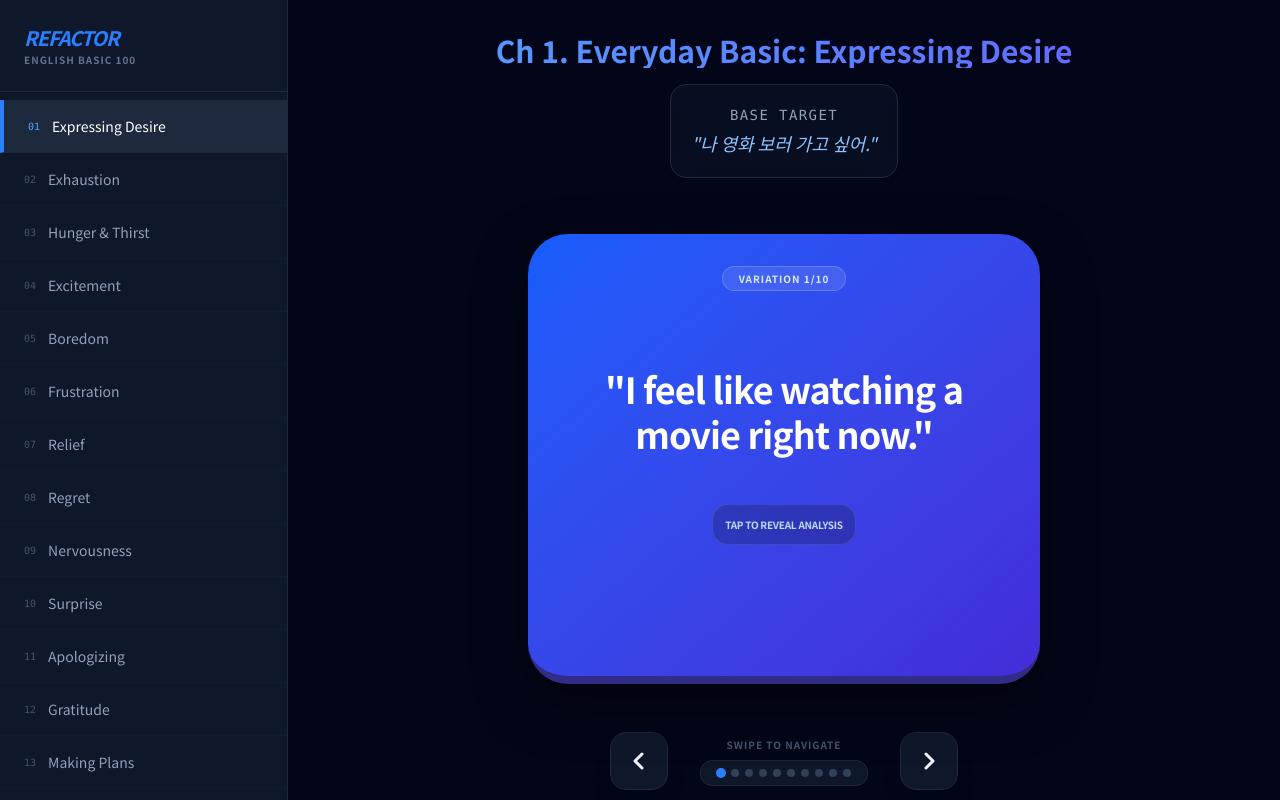
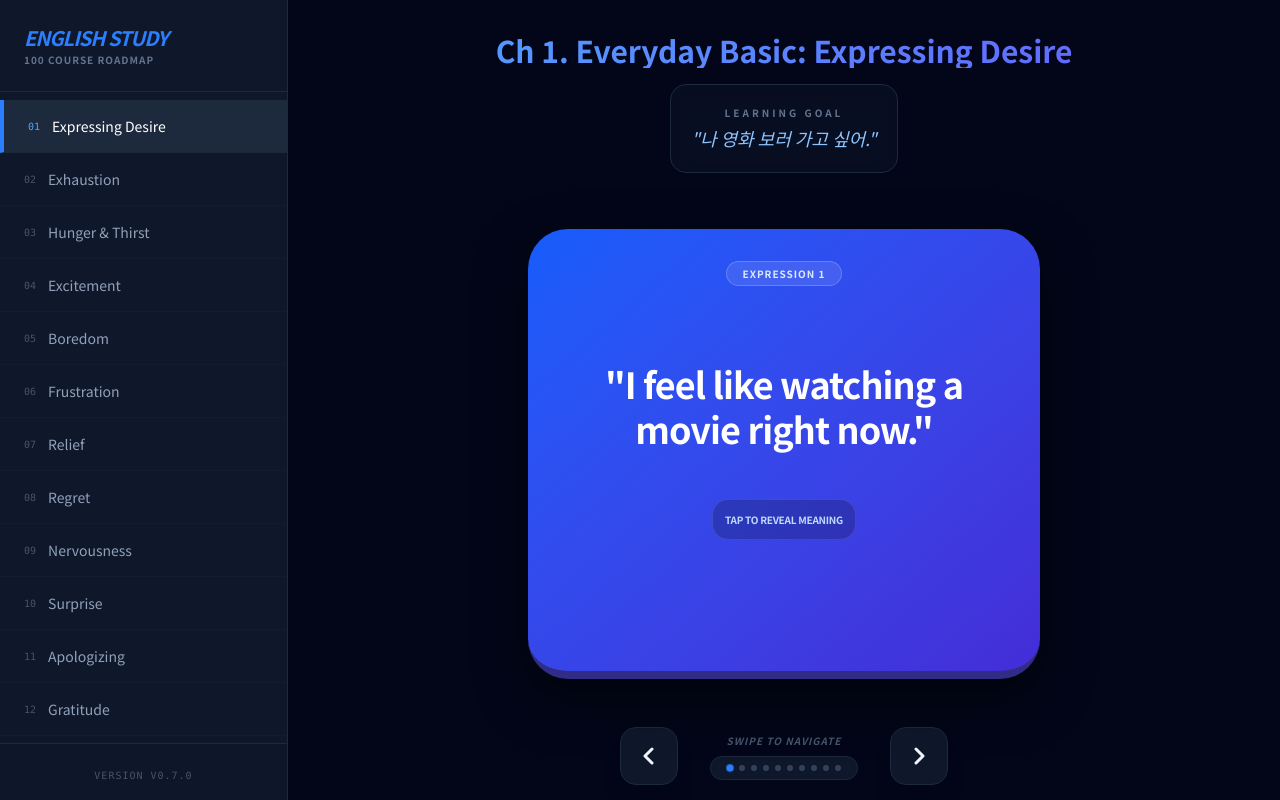
Before and after one commit to CoderCollie/EnglishStudy, a React (Vite) app in the folder study-app/: page / in a window 1280 px wide. Built offline with nearby package versions, Linux system fonts and the light colour scheme.

Commit message:
style: Simplify titles and add versioning system (v0.7.0)

```diff
--- a/study-app/src/App.jsx
+++ b/study-app/src/App.jsx
@@ -7,7 +7,9 @@ function App() {
   const [isFlipped, setIsFlipped] = useState(false);
   const [isSidebarOpen, setIsSidebarOpen] = useState(false);
 
-  // 스와이프 제스처를 위한 상태 변수
+  // 현재 버전 정보 (챕터 개수 기준)
+  const appVersion = `v0.${Math.floor(chapters.length / 10)}.${chapters.length % 10}`;
+
   const touchStartX = useRef(null);
   const touchEndX = useRef(null);
 
@@ -42,10 +44,9 @@ function App() {
     setCurrentChapterIdx(idx);
     setCurrentVarIdx(0);
     setIsFlipped(false);
-    setIsSidebarOpen(false); // 모바일에서 챕터 선택 시 사이드바 닫기
+    setIsSidebarOpen(false);
   };
 
-  // 모바일 스와이프 이벤트 핸들러
   const handleTouchStart = (e) => {
     touchStartX.current = e.targetTouches[0].clientX;
   };
@@ -56,29 +57,18 @@ function App() {
 
   const handleTouchEnd = () => {
     if (!touchStartX.current || !touchEndX.current) return;
-
     const distance = touchStartX.current - touchEndX.current;
-    const minSwipeDistance = 50; // 최소 스와이프 인식 거리
-
-    if (distance > minSwipeDistance) {
-      nextVar(); // 왼쪽으로 스와이프 -> 다음 문장
-    } else if (distance < -minSwipeDistance) {
-      prevVar(); // 오른쪽으로 스와이프 -> 이전 문장
-    }
-
-    // 상태 초기화
+    if (distance > 50) nextVar();
+    else if (distance < -50) prevVar();
     touchStartX.current = null;
     touchEndX.current = null;
   };
 
   return (
-    <div className="flex h-screen bg-slate-950 text-slate-100 overflow-hidden font-noto">
+    <div className="flex h-screen bg-slate-950 text-slate-100 overflow-hidden font-noto text-sm md:text-base">
       {/* Mobile Overlay */}
       {isSidebarOpen && (
-        <div
-          className="fixed inset-0 bg-black/60 z-40 md:hidden backdrop-blur-sm"
-          onClick={() => setIsSidebarOpen(false)}
-        />
+        <div className="fixed inset-0 bg-black/60 z-40 md:hidden backdrop-blur-sm" onClick={() => setIsSidebarOpen(false)} />
       )}
 
       {/* Sidebar */}
@@ -88,12 +78,14 @@ function App() {
       `}>
         <div className="p-6 border-b border-slate-800 flex justify-between items-center">
           <div>
-            <h1 className="text-xl font-black text-blue-500 tracking-tighter italic">REFACTOR</h1>
-            <p className="text-[10px] text-slate-500 uppercase tracking-widest font-bold">English Basic 100</p>
+            <h1 className="text-xl font-black text-blue-500 tracking-tighter italic">ENGLISH STUDY</h1>
+            <p className="text-[10px] text-slate-500 uppercase tracking-widest font-bold">100 Course Roadmap</p>
           </div>
-          <button onClick={() => setIsSidebarOpen(false)} className="md:hidden p-2 text-slate-400">
-            <svg className="w-6 h-6" fill="none" stroke="currentColor" viewBox="0 0 24 24"><path d="M6 18L18 6M6 6l12 12" strokeWidth="2" strokeLinecap="round" /></svg>
-          </button>
+          <div className="md:hidden">
+            <button onClick={() => setIsSidebarOpen(false)} className="p-2 text-slate-400">
+              <svg className="w-6 h-6" fill="none" stroke="currentColor" viewBox="0 0 24 24"><path d="M6 18L18 6M6 6l12 12" strokeWidth="2" strokeLinecap="round" /></svg>
+            </button>
+          </div>
         </div>
         <div className="flex-1 overflow-y-auto custom-scrollbar pt-2">
           {chapters.map((ch, idx) => (
@@ -115,6 +107,10 @@ function App() {
             </button>
           ))}
         </div>
+        {/* Version Indicator */}
+        <div className="p-4 border-t border-slate-800 bg-slate-900/50 text-center">
+          <span className="text-[10px] font-mono text-slate-600 uppercase tracking-widest">Version {appVersion}</span>
+        </div>
       </div>
 
       {/* Main Content */}
@@ -126,99 +122,84 @@ function App() {
             <svg className="w-6 h-6" fill="none" stroke="currentColor" viewBox="0 0 24 24"><path d="M4 6h16M4 12h16M4 18h16" strokeWidth="2" strokeLinecap="round" /></svg>
           </button>
           <div className="ml-4 truncate">
-            <span className="text-xs text-slate-500 block uppercase font-bold tracking-tighter">Current Chapter</span>
+            <span className="text-[10px] text-slate-500 block uppercase font-bold tracking-tighter">Current Chapter</span>
             <span className="text-sm font-bold text-slate-200">{currentChapter.title.split(': ')[1]}</span>
           </div>
+          <div className="ml-auto text-[10px] font-mono text-slate-700">{appVersion}</div>
         </div>
 
         <div className="flex-1 overflow-y-auto p-4 md:p-8 flex flex-col items-center">
           <div className="max-w-4xl w-full flex-1 flex flex-col">
 
-            {/* Header (Desktop & Tablet) */}
+            {/* Header (Desktop) */}
             <div className="hidden md:block mb-10 text-center">
               <h2 className="text-3xl font-black mb-4 bg-clip-text text-transparent bg-gradient-to-r from-blue-400 to-indigo-500">
                 {currentChapter.title}
               </h2>
               <div className="bg-slate-900/50 rounded-2xl p-5 inline-block border border-slate-800 backdrop-blur-md">
-                <p className="text-slate-400 text-sm mb-1 font-mono uppercase tracking-widest">Base Target</p>
+                <p className="text-slate-500 text-[10px] mb-1 font-black uppercase tracking-[0.3em]">Learning Goal</p>
                 <p className="text-blue-300 text-lg font-medium italic">"{currentChapter.coreMeaning.kr}"</p>
               </div>
             </div>
 
-            {/* Flashcard with Swipe Handlers */}
-            <div
-              className="flex-1 flex flex-col items-center justify-center py-2 md:py-4 min-h-[450px]"
-              onTouchStart={handleTouchStart}
-              onTouchMove={handleTouchMove}
-              onTouchEnd={handleTouchEnd}
-            >
-              <div
-                className="relative w-full max-w-lg aspect-[4/5] md:h-[450px] perspective-1000 cursor-pointer"
-                onClick={() => setIsFlipped(!isFlipped)}
-              >
+            {/* Flashcard */}
+            <div className="flex-1 flex flex-col items-center justify-center py-2 md:py-4 min-h-[450px]" onTouchStart={handleTouchStart} onTouchMove={handleTouchMove} onTouchEnd={handleTouchEnd}>
+              <div className="relative w-full max-w-lg aspect-[4/5] md:h-[450px] perspective-1000 cursor-pointer" onClick={() => setIsFlipped(!isFlipped)}>
                 <div className={`w-full h-full duration-700 preserve-3d transition-transform ${isFlipped ? 'rotate-y-180' : ''}`}>
 
-                  {/* FRONT: ENGLISH SENTENCE FIRST (Active Recall) */}
+                  {/* FRONT: ENGLISH */}
                   <div className="absolute w-full h-full backface-hidden bg-gradient-to-br from-blue-600 to-indigo-700 text-white rounded-[2.5rem] shadow-[0_20px_50px_rgba(0,0,0,0.5)] p-8 md:p-12 flex flex-col items-center justify-center text-center border-b-8 border-indigo-900">
                     <div className="absolute top-8 px-4 py-1 rounded-full bg-white/10 text-[10px] font-black text-blue-100 uppercase tracking-widest border border-white/20">
-                      Variation {currentVarIdx + 1}/10
+                      Expression {currentVarIdx + 1}
                     </div>
                     <h3 className="text-2xl md:text-4xl font-bold leading-tight tracking-tight">
                       "{currentVar.sentence}"
                     </h3>
                     <div className="mt-12 p-3 rounded-2xl bg-black/20 border border-white/10">
-                       <p className="text-[10px] text-blue-200 uppercase font-bold tracking-tight">Tap to Reveal Analysis</p>
+                       <p className="text-[10px] text-blue-200 uppercase font-bold tracking-tight">Tap to Reveal Meaning</p>
                     </div>
                   </div>
 
-                  {/* BACK: KOREAN MEANING & NUANCE ANALYSIS */}
-                  <div className="absolute w-full h-full backface-hidden rotate-y-180 bg-white text-slate-900 rounded-[2.5rem] shadow-2xl p-6 md:p-10 flex flex-col overflow-y-auto border-4 border-blue-100">
-                    <span className="text-xs font-bold text-blue-500 uppercase tracking-widest mb-4 border-b border-slate-100 pb-2">Analysis</span>
-
+                  {/* BACK: KOREAN & ANALYSIS */}
+                  <div className="absolute w-full h-full backface-hidden rotate-y-180 bg-white text-slate-900 rounded-[2.5rem] shadow-2xl p-6 md:p-10 flex flex-col overflow-y-auto border-4 border-blue-100 text-left">
+                    <span className="text-[10px] font-black text-blue-500 uppercase tracking-[0.2em] mb-4 border-b border-slate-100 pb-2">Analysis</span>
                     <p className="text-xl md:text-2xl font-bold mb-4 leading-tight text-slate-800">
                       "{currentVar.meaning}"
                     </p>
-
                     <div className="space-y-4 mt-2">
                       <div className="bg-slate-50 rounded-xl p-4 border border-slate-200">
-                        <p className="text-blue-600 text-[10px] font-black uppercase mb-1 tracking-widest">Literal Translation</p>
-                        <p className="text-sm md:text-base text-slate-600">{currentVar.literalTranslation}</p>
+                        <p className="text-blue-600 text-[10px] font-black uppercase mb-1 tracking-widest italic">Literal</p>
+                        <p className="text-sm md:text-base text-slate-600 font-medium">{currentVar.literalTranslation}</p>
                       </div>
-                      <div className="px-2 pb-4">
-                        <p className="text-orange-500 text-[10px] font-black uppercase mb-2 tracking-widest">Vocabulary & Nuance</p>
+                      <div className="px-1 pb-4">
+                        <p className="text-orange-500 text-[10px] font-black uppercase mb-2 tracking-widest italic">Nuance</p>
                         <p className="text-xs md:text-sm leading-relaxed text-slate-700 whitespace-pre-line font-medium">
                           {currentVar.nuance}
                         </p>
                       </div>
                     </div>
                   </div>
-
                 </div>
               </div>
 
               {/* Controls */}
               <div className="mt-8 md:mt-12 flex items-center gap-4 md:gap-8">
-                {/* Desktop Prev Button */}
                 <button onClick={(e) => { e.stopPropagation(); prevVar(); }} className="hidden md:block p-4 rounded-2xl bg-slate-900 hover:bg-blue-600 transition-all shadow-xl border border-slate-800 active:scale-95 group">
                   <svg className="w-6 h-6 group-hover:scale-110 transition-transform" fill="none" stroke="currentColor" viewBox="0 0 24 24"><path d="M15 19l-7-7 7-7" strokeWidth="3" strokeLinecap="round" strokeLinejoin="round"/></svg>
                 </button>
-
-                {/* Dots / Status Indicator */}
                 <div className="flex flex-col items-center">
-                  <div className="text-[10px] font-black text-slate-600 uppercase tracking-widest mb-2">Swipe to navigate</div>
+                  <div className="text-[10px] font-black text-slate-600 uppercase tracking-widest mb-2 italic">Swipe to navigate</div>
                   <div className="flex gap-1.5 items-center bg-slate-900 px-4 py-2 rounded-xl border border-slate-800 shadow-inner">
                     {Array.from({ length: 10 }).map((_, i) => (
-                      <div key={i} className={`w-2 h-2 rounded-full transition-all ${i === currentVarIdx ? 'bg-blue-500 scale-125' : 'bg-slate-700'}`} />
+                      <div key={i} className={`w-1.5 h-1.5 rounded-full transition-all ${i === currentVarIdx ? 'bg-blue-500 scale-125' : 'bg-slate-700'}`} />
                     ))}
                   </div>
                 </div>
-
-                {/* Desktop Next Button */}
                 <button onClick={(e) => { e.stopPropagation(); nextVar(); }} className="hidden md:block p-4 rounded-2xl bg-slate-900 hover:bg-blue-600 transition-all shadow-xl border border-slate-800 active:scale-95 group">
                   <svg className="w-6 h-6 group-hover:scale-110 transition-transform" fill="none" stroke="currentColor" viewBox="0 0 24 24"><path d="M9 5l7 7-7 7" strokeWidth="3" strokeLinecap="round" strokeLinejoin="round"/></svg>
                 </button>
               </div>
-              <p className="hidden md:block mt-6 text-slate-600 text-[10px] font-bold uppercase tracking-[0.2em]">Arrows to navigate • Space to flip</p>
+              <p className="hidden md:block mt-6 text-slate-600 text-[10px] font-bold uppercase tracking-[0.2em] opacity-50">Arrows to navigate • Space to flip</p>
             </div>
           </div>
         </div>
```
